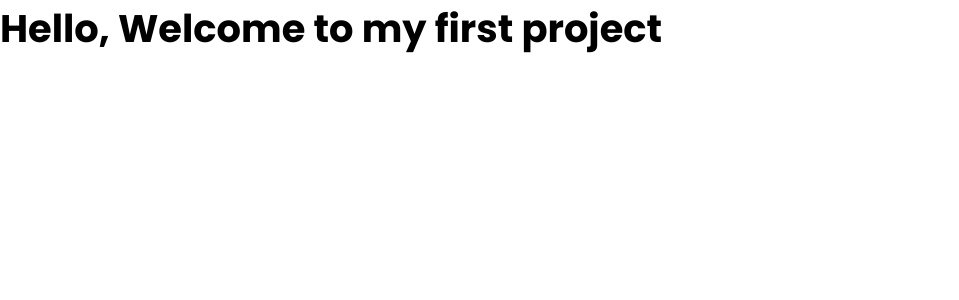
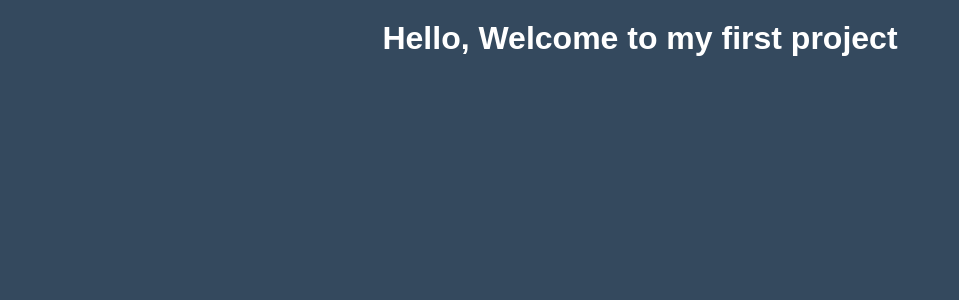
Before and after one commit to vijaylaxmibuddhiraja/hangman_grp-project, a React (Create React App) app: page / in a window 1280 px wide. Shown: the top 300 px of the page, without its empty margins (0-959 px from the left). Built offline with nearby package versions, Linux system fonts and the light colour scheme.

Commit message:
Component Welocme created and Css Style changed

```diff
--- a/src/index.css
+++ b/src/index.css
@@ -1,68 +1,19 @@
-@import url("https://fonts.googleapis.com/css2?family=Poppins:wght@100;200;300;400;500;600;700;800;900&display=swap");
-
 * {
-  margin: 0;
-  padding: 0;
   box-sizing: border-box;
 }
 
-body {
-  font-family: "Poppins", sans-serif;
-  font-size: 1.2rem;
-  font-weight: 400;
+body, #root {
+  background-color: #34495e;
+  color: #fff;
+  font-family: Arial, Helvetica, sans-serif;
+  display: flex;
+  flex-direction: column;
+  align-items: center;
+  height: 80vh;
+  margin: 0;
+  overflow: hidden;
 }
 
-.container {
-  margin: 2rem;
-  display: flex;
-  justify-content: center;
-  align-items: center;
-  flex-direction: column;
+h1 {
+  margin: 20px 0 0;
 }
-
-p {
-  margin: 2rem;
-}
-
-button {
-  padding: 0.7rem;
-  font-size: 1.5rem;
-  font-weight: 700;
-  background-color: black;
-  color: white;
-  outline: none;
-  border-radius: 5px;
-}
-
-button:hover {
-  background-color: white;
-  color: black;
-}
-
-footer {
-  background-color: gray;
-  padding: 1rem;
-  width: 100vh;
-  height: 5rem;
-  margin: 2rem;
-}
-
-.reuse-btn {
-  padding: 0.7rem;
-  margin-bottom: 2rem;
-  font-size: 1.5rem;
-  font-weight: 700;
-  background-color: magenta;
-  color: white;
-  outline: none;
-  border-radius: 5px;
-}
-
-.reuse-btn:hover {
-  background-color: white;
-  color: magenta;
-}
-
-.name {
-  color: purple;
-}
```
Also changed, not shown: src/Components/Hangmanfx.js (added, +11 -0 lines), src/Components/Welcome.js (added, +12 -0 lines).
